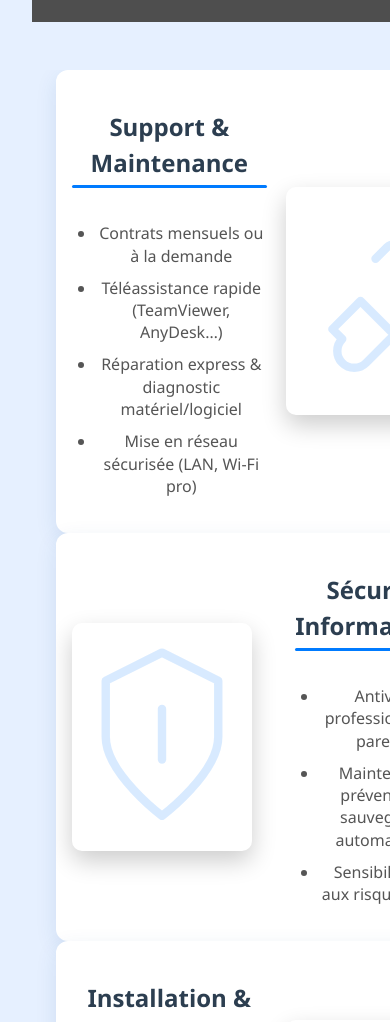
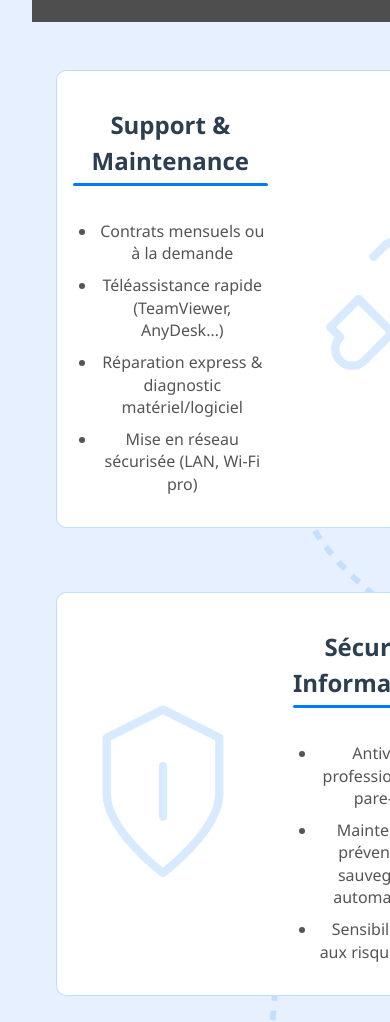
Before and after one commit to davon6/abdel_ITSupport, a Vue app: page /#/professionnels in a window 390 px wide. Shown: the part 394-1416 px from the top of the page. Built offline with nearby package versions, Linux system fonts and the light colour scheme; grey boxes are pictures that could not be loaded.

Commit message:
pro layout mobile

```diff
--- a/src/components/Professionnels.vue
+++ b/src/components/Professionnels.vue
@@ -515,8 +515,8 @@ main.container {
 @media (max-width: 768px) {
   .image-frame {
     max-width: 100% !important;  /* allow full width */
-    transform: none !important;  /* remove translate and rotate */
-    box-shadow: 0 10px 25px rgba(0,0,0,0.2);
+    transform: none !important;
+    box-shadow: none !important;
   }
 
   .image-frame img {
@@ -573,19 +573,15 @@ main.container {
     overflow-x: hidden !important;
   }
 
+  /* Section cards – lighter style */
+  .section-card {
+    padding: 1em !important; /* was 2em */
+    gap: 1em !important;
+    box-shadow: none !important; /* kill shadow */
+    border: 1px solid rgba(0, 123, 255, 0.25) !important; /* subtle blue */
+    border-radius: 10px;
+  }
 
-  /* Section card clamp and reset margin/padding */
-  .section-card {
-    width: 100% !important;
-    max-width: 100% !important;
-    margin: 0 auto !important;
-    padding-left: 1em !important;
-    padding-right: 1em !important;
-    box-sizing: border-box !important;
-    overflow-x: hidden !important;
-    padding: 1.2em 1em !important;
-    gap: 1.2em !important;
-  }
  /* debug: shows card boundary */
 
   .desktop-image {
@@ -602,7 +598,7 @@ main.container {
   }
 
   .background-path {
-    width: 100% !important; /* prevent SVG from sticking out */
+    width: 100% !important;
     left: 0 !important;
     transform: none !important;
   }
```
